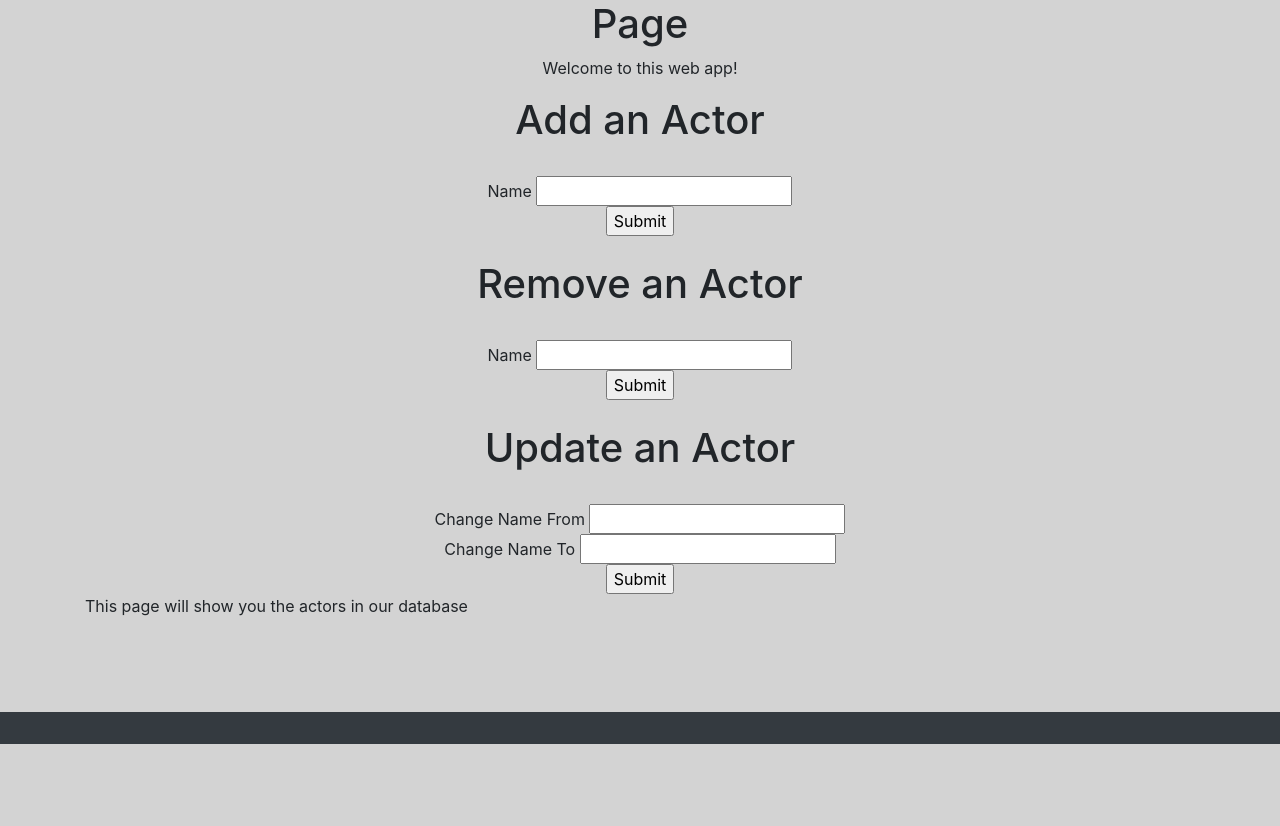
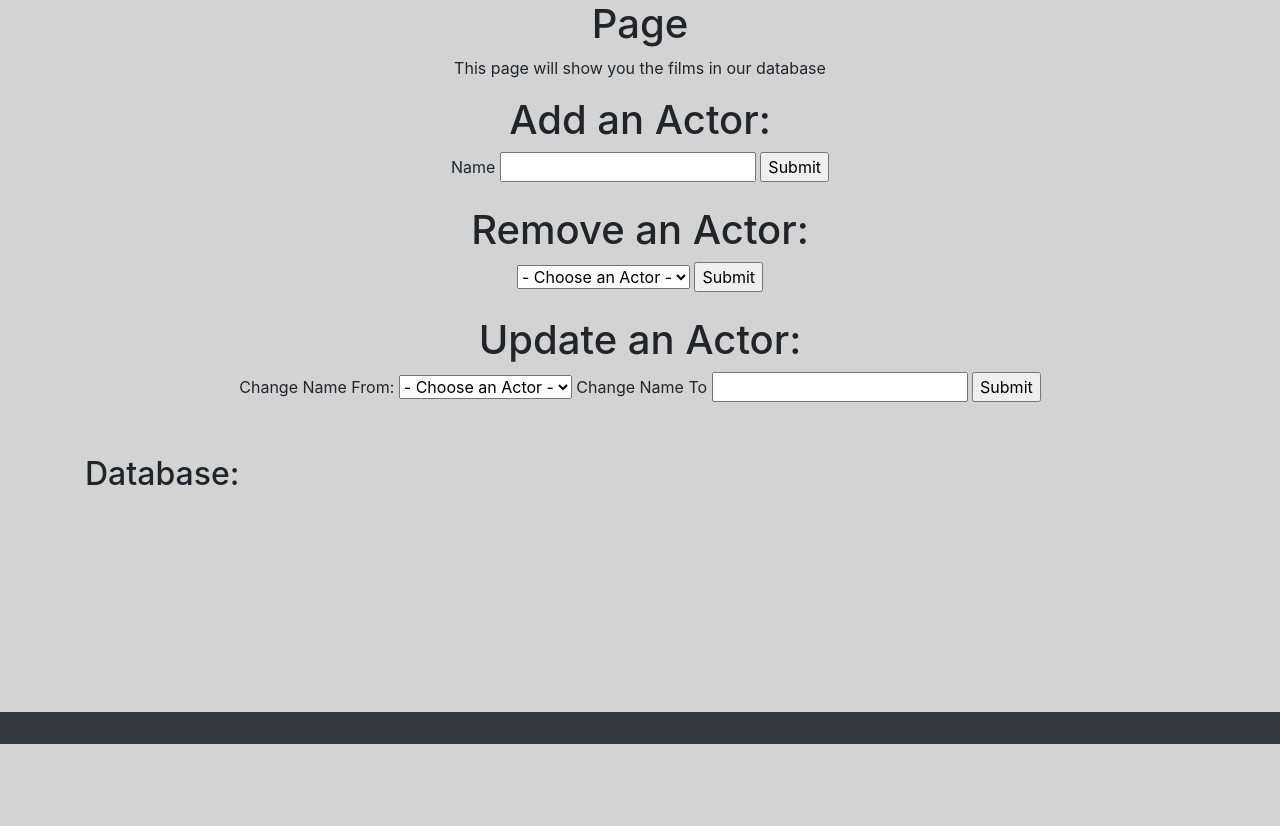
Before and after one commit to TDCole21/QA-SFIA1, a Flask app: template templates/actors.html in a window 1280 px wide. Shown: the part 56-882 px from the top of the page. After the commit the page ends 800 px from the top, so only its background shows below. Run offline with Flask 2, Linux system fonts and the light colour scheme; the template is opened without the code that fills it, so the values that code supplies are empty; some libraries are stand-ins or nearby versions.

Commit message:
Dropdown lists for Films and Actors

```diff
--- a/app.py
+++ b/app.py
@@ -42,7 +42,7 @@ def actors():
     for row in rows:
         info.append(row) #adding each row from the database into a newly created list, info
 
-    return render_template("actors.html", name="Actors", info1=info)
+    return render_template("actors.html", name="Actor Database", info1=info)
 
 @app.route('/actors/create', methods=['GET', 'POST']) # Create function
 def actors_create():
@@ -62,16 +62,19 @@ def actors_create():
 def actors_delete():
     if request.method == "POST":
         details=request.form
-        name=details['name']
-        if name != "":
-            cur = mysql.connection.cursor()
-            cur.execute("DELETE FROM Actors WHERE Actor_Name = (%s)", [name])
+        actors=details['actors']
+        if actors != "- Choose an Actor -":
+            cur=mysql.connection.cursor()
+            cur.execute("DELETE FROM Actors WHERE Actor_Name = (%s)", [actors]) #works in GCP SQL
             mysql.connection.commit()
             cur.close()
+    cur=mysql.connection.cursor()
+    cur.execute("SELECT * FROM Actors")
+    mysql.connection.commit()
+    rows = cur.fetchall()
+    cur.close()
 
     return redirect(url_for('actors'))
-
-# Add an if statement that means you can only delete soemthing from within the database
 
 
 @app.route('/actors/update', methods=['GET', 'POST']) # Update function
@@ -80,7 +83,7 @@ def actors_update():
         details=request.form
         fromname=details['initialname']
         toname=details['finalname']
-        if fromname != "" and toname != "":
+        if fromname != "- Choose an Actor -":
             cur = mysql.connection.cursor()
             cur.execute("UPDATE Actors SET Actor_Name=(%s) WHERE Actor_Name=(%s)", [toname, fromname])
             mysql.connection.commit()
@@ -107,14 +110,14 @@ def films():
     for row in rows:
         info.append(row) #adding each row from the database into a newly created list, info
 
-    return render_template("films.html", name="Films", info1=info)
+    return render_template("films.html", name="Film Database", info1=info)
 
 @app.route('/films/create', methods=['GET', 'POST']) # Create function
 def films_create():
     if request.method == "POST":
         details=request.form
         name=details['name']
-        if name != "":
+        if name != "Choose a Film":
             cur = mysql.connection.cursor()
             cur.execute("INSERT INTO Films (Film_Name) VALUES (%s)", [name])
             mysql.connection.commit()
@@ -128,10 +131,11 @@ def films_delete():
     if request.method == "POST":
         details=request.form
         films=details['films']
-        cur=mysql.connection.cursor()
-        cur.execute("DELETE FROM Films WHERE Film_Name = (%s)", [films]) #works in GCP SQL
-        mysql.connection.commit()
-        cur.close()
+        if actors != "- Choose a Film -":
+            cur=mysql.connection.cursor()
+            cur.execute("DELETE FROM Films WHERE Film_Name = (%s)", [films]) #works in GCP SQL
+            mysql.connection.commit()
+            cur.close()
     cur=mysql.connection.cursor()
     cur.execute("SELECT * FROM Films")
     mysql.connection.commit()
--- a/templates/actors.html
+++ b/templates/actors.html
@@ -3,23 +3,29 @@
 {%block body%}
 <div class="container">
 <h1 align="center">{{name}} Page</h1>
-<p align="center">Welcome to this web app!</p>
+<p align="center">This page will show you the films in our database</p>
 
 
 <form method="POST" action="{{ url_for('actors_create') }}">
     <center>
-    <H1>Add an Actor </H1> <br>
-    Name <input type = "text" name= "name" /> <br>
+    <H1>Add an Actor:</H1>
+    Name <input type = "text" name= "name" />
     <input type = "submit">
     </center>
 </form>
 
 <br />
 
-<form method="POST" action="{{ url_for('actors_delete') }}">
+<form method="POST" action="{{url_for('actors_delete')}}">
+    <!-- Activity <input type = "text" name= "activ" /> <br> -->
     <center>
-    <H1>Remove an Actor</H1> <br>
-    Name <input type = "text" name= "name" /> <br>
+    <H1>Remove an Actor:</H1>
+        <select name= "actors">
+            <option >- Choose an Actor -</option>
+        {%for i in info1%}
+            <option >{{ i[1] }}</option>
+        {%endfor%}
+        </select>
     <input type = "submit">
     </center>
 </form>
@@ -28,15 +34,23 @@
 
 <form method="POST" action="{{ url_for('actors_update') }}">
     <center>
-    <H1>Update an Actor</H1> <br>
-    Change Name From <input type = "text" name= "initialname" /> <br>
-    Change Name To <input type = "text" name= "finalname" /> <br>
+    <H1>Update an Actor:</H1>
+    <label>Change Name From:</label>
+    <select name= "initialname">
+        <option >- Choose an Actor -</option>
+    {%for i in info1%}
+        <option >{{ i[1] }}</option>
+    {%endfor%}
+    </select>
+    <!-- Change Name From <input type = "text" name= "initialname" /> <br> -->
+    Change Name To <input type = "text" name= "finalname" />
     <input type = "submit">
     </center>
 </form>
 
+<br><br>
 
-<p>This page will show you the actors in our database</p>
+<H2>Database:</H2>
 {% for i in info1 %}
 <li><a>{{i[1]}}</a></li>  <!-- i.ID if used a dictionary instead of a list -->
 {% endfor %}
--- a/templates/films.html
+++ b/templates/films.html
@@ -3,7 +3,7 @@
 {%block body%}
 <div class="container">
 <h1 align="center">{{name}} Page</h1>
-<p align="center">Welcome to this web app!</p>
+<p align="center">This page will show you the films in our database</p>
 
 
 <form method="POST" action="{{ url_for('films_create') }}">
@@ -22,6 +22,7 @@
     <center>
     <H1>Remove a film:</H1>
         <select name= "films">
+            <option >- Choose a Film -</option>
         {%for i in info1%}
             <option >{{ i[1] }}</option>
         {%endfor%}
@@ -39,6 +40,7 @@
     <H1>Update a Film:</H1>
     <label>Change Name From:</label>
     <select name= "initialname">
+        <option >- Choose a Film -</option>
     {%for i in info1%}
         <option >{{ i[1] }}</option>
     {%endfor%}
@@ -51,7 +53,7 @@
 
 <br><br>
 
-<p>This page will show you the films in our database</p>
+<H2>Database:</H2>
 {% for i in info1 %}
 <li><a>{{i[1]}}</a></li>  <!-- i.ID if used a dictionary instead of a list -->
 {% endfor %}
```
